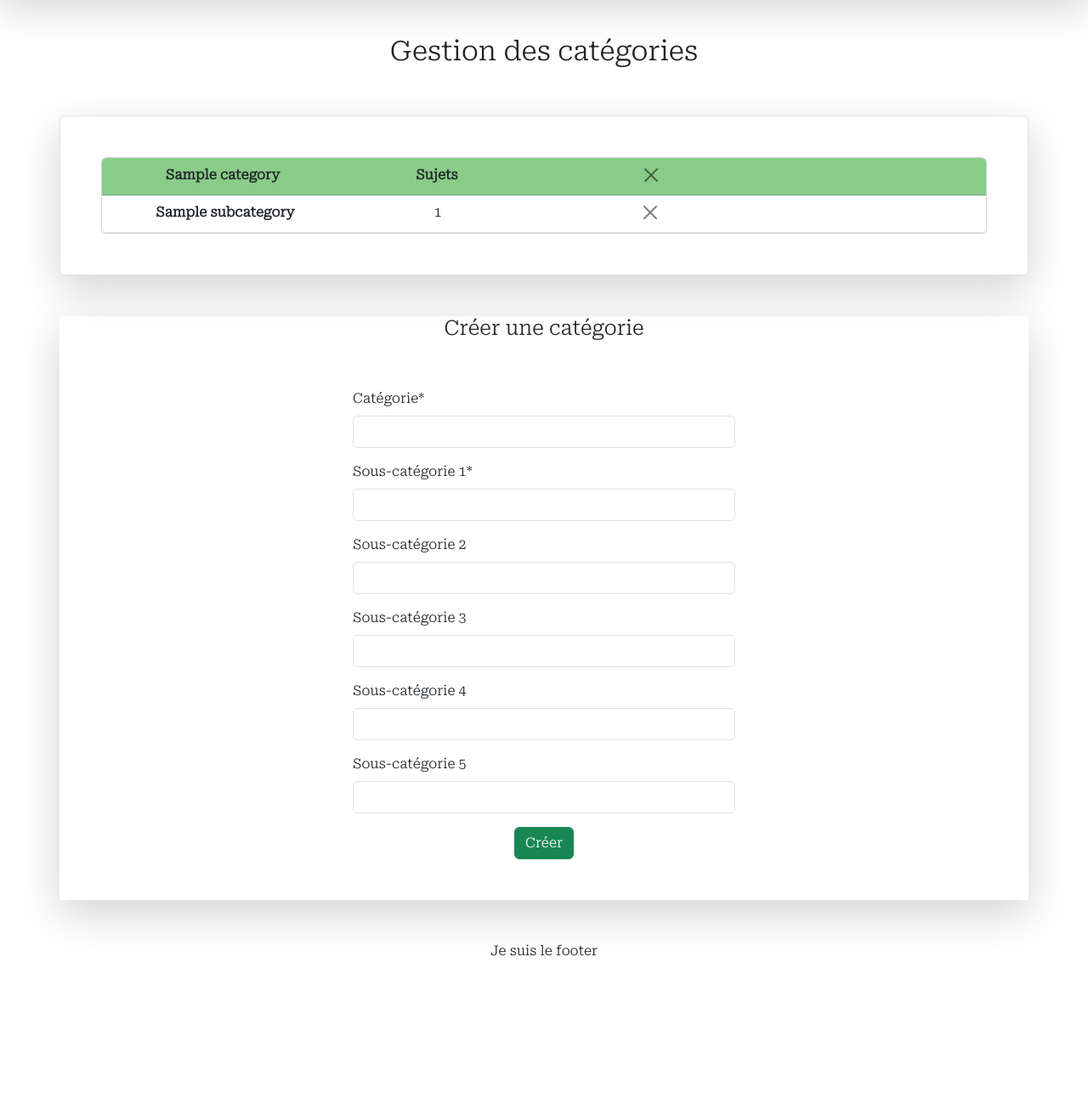
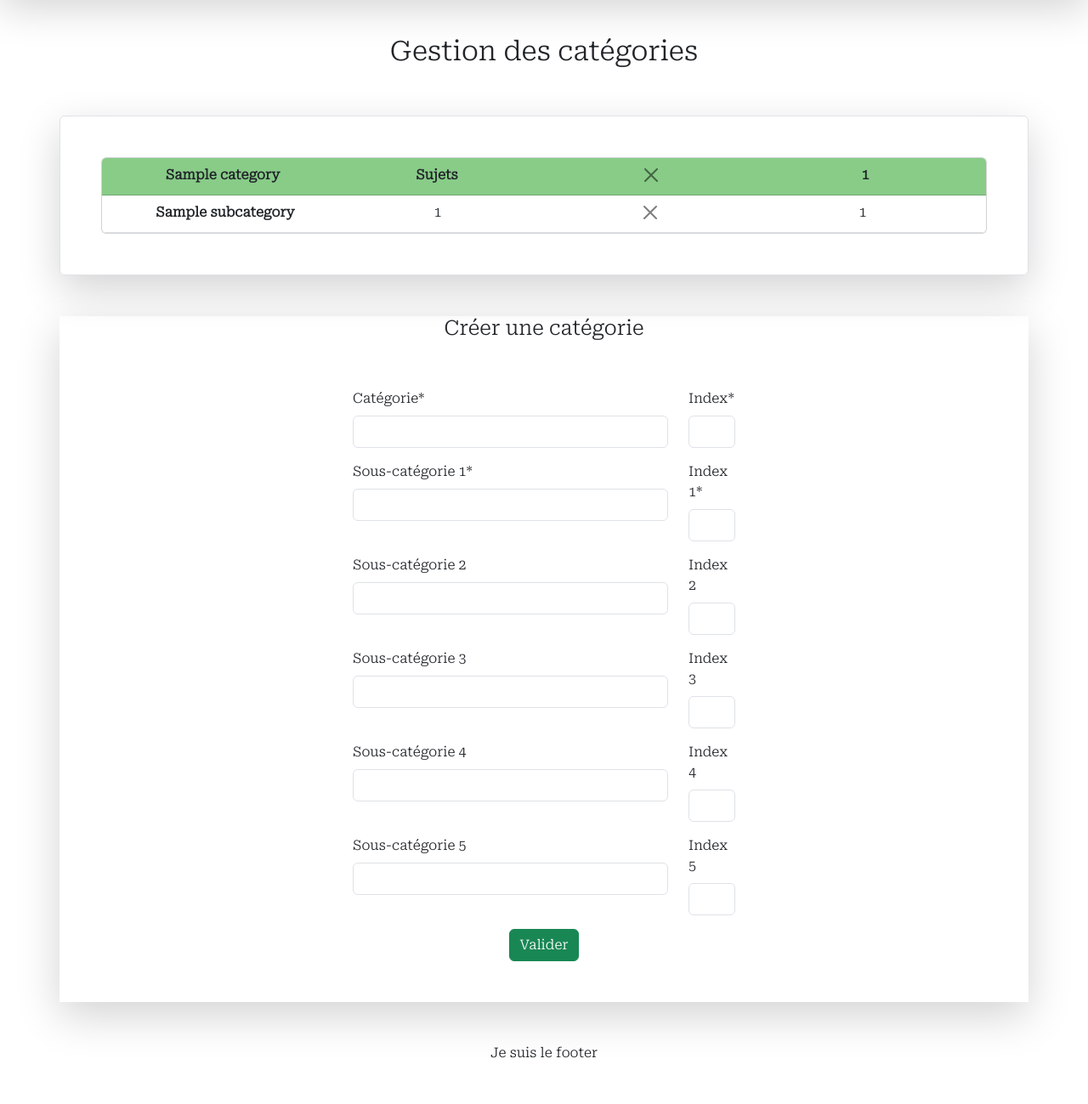
Before and after one commit to gabigab117/platforum, a Django app: a page that uses platforum_project/forum/templates/admin/builder.html in a window 1280 px wide. Shown: the part 543-1842 px from the top of the page at 85% size. Before the commit the page ends 1668 px from the top, so only its background shows below. Run offline with Django 5.2, Linux system fonts and the light colour scheme; a user stored in the database is signed in; tables that the repository leaves empty hold one stand-in row (values such as "Sample post"); some libraries are stand-ins or nearby versions.

Commit message:
add layout to form, and index in models to order cat and sub

```diff
--- a/platforum_project/forum/forms.py
+++ b/platforum_project/forum/forms.py
@@ -3,6 +3,9 @@ from django import forms
 from ckeditor_uploader.widgets import CKEditorUploadingWidget
 
 from forum.models import Forum, Topic, Message, ForumAccount
+
+from crispy_forms.helper import FormHelper
+from crispy_forms.layout import Layout, Submit, Row, Column
 
 
 class CreateForumForm(forms.ModelForm):
@@ -45,8 +48,45 @@ class SignupForumForm(forms.ModelForm):
 
 class CreateCategory(forms.Form):
     category = forms.CharField(max_length=40, label="Catégorie")
+    index_category = forms.IntegerField(label="Index")
     sub_1 = forms.CharField(max_length=40, label="Sous-catégorie 1")
+    index_1 = forms.IntegerField(label="Index 1")
     sub_2 = forms.CharField(max_length=40, label="Sous-catégorie 2", required=False)
+    index_2 = forms.IntegerField(label="Index 2", required=False)
     sub_3 = forms.CharField(max_length=40, label="Sous-catégorie 3", required=False)
+    index_3 = forms.IntegerField(label="Index 3", required=False)
     sub_4 = forms.CharField(max_length=40, label="Sous-catégorie 4", required=False)
+    index_4 = forms.IntegerField(label="Index 4", required=False)
     sub_5 = forms.CharField(max_length=40, label="Sous-catégorie 5", required=False)
+    index_5 = forms.IntegerField(label="Index 5", required=False)
+
+    def __init__(self, *args, **kwargs):
+        super().__init__(*args, **kwargs)
+        self.helper = FormHelper()
+        self.helper.layout = Layout(
+            Row(
+                Column("category", css_class="col-md-10"),
+                Column("index_category", css_class="col-md-2"),
+            ),
+            Row(
+                Column("sub_1", css_class="col-md-10"),
+                Column("index_1", css_class="col-md-2"),
+            ),
+            Row(
+                Column("sub_2", css_class="col-md-10"),
+                Column("index_2", css_class="col-md-2"),
+            ),
+            Row(
+                Column("sub_3", css_class="col-md-10"),
+                Column("index_3", css_class="col-md-2"),
+            ),
+            Row(
+                Column("sub_4", css_class="col-md-10"),
+                Column("index_4", css_class="col-md-2"),
+            ),
+            Row(
+                Column("sub_5", css_class="col-md-10"),
+                Column("index_5", css_class="col-md-2"),
+            ),
+            Row(Column(Submit('submit', "Valider", css_class="btn btn-success center"), css_class="text-center"))
+        )
--- a/platforum_project/forum/templates/admin/builder.html
+++ b/platforum_project/forum/templates/admin/builder.html
@@ -54,6 +54,7 @@
 
 
             </div>
+            <div class="col-3">{{ category.index }}</div>
 
 
 
@@ -99,6 +100,7 @@
 
 
                 </div>
+                <div class="col-3">{{ subcategory.index }}</div>
 
 
             </div>
@@ -117,10 +119,8 @@
             <h4 class="text-center">Créer une catégorie</h4>
             <form method="post" class="p-5">
                 {% csrf_token %}
-                {{ form|crispy }}
-                <div class="d-flex justify-content-center">
-                <button type="submit" class="btn btn-success">Créer</button>
-                </div>
+                {% crispy form %}
+
             </form>
         </div>
     </div>
--- a/platforum_project/forum/views/admin.py
+++ b/platforum_project/forum/views/admin.py
@@ -63,16 +63,22 @@ def builder_view(request, slug_forum, pk_forum):
     if request.method == "POST":
         form = CreateCategory(request.POST)
         if form.is_valid():
-            category = Category.objects.create(name=form.cleaned_data["category"], forum=forum)
-            SubCategory.objects.create(name=form.cleaned_data["sub_1"], category=category)
+            category = Category.objects.create(name=form.cleaned_data["category"], forum=forum,
+                                               index=form.cleaned_data["index_category"])
+            SubCategory.objects.create(name=form.cleaned_data["sub_1"], category=category,
+                                       index=form.cleaned_data["index_1"])
             if form.cleaned_data["sub_2"]:
-                SubCategory.objects.create(name=form.cleaned_data["sub_2"], category=category)
+                SubCategory.objects.create(name=form.cleaned_data["sub_2"], category=category,
+                                           index=form.cleaned_data["index_2"])
             if form.cleaned_data["sub_3"]:
-                SubCategory.objects.create(name=form.cleaned_data["sub_3"], category=category)
+                SubCategory.objects.create(name=form.cleaned_data["sub_3"], category=category,
+                                           index=form.cleaned_data["index_3"])
             if form.cleaned_data["sub_4"]:
-                SubCategory.objects.create(name=form.cleaned_data["sub_4"], category=category)
+                SubCategory.objects.create(name=form.cleaned_data["sub_4"], category=category,
+                                           index=form.cleaned_data["index_4"])
             if form.cleaned_data["sub_5"]:
-                SubCategory.objects.create(name=form.cleaned_data["sub_5"], category=category)
+                SubCategory.objects.create(name=form.cleaned_data["sub_5"], category=category,
+                                           index=form.cleaned_data["index_5"])
             return redirect(request.path)
     else:
         form = CreateCategory()
```
